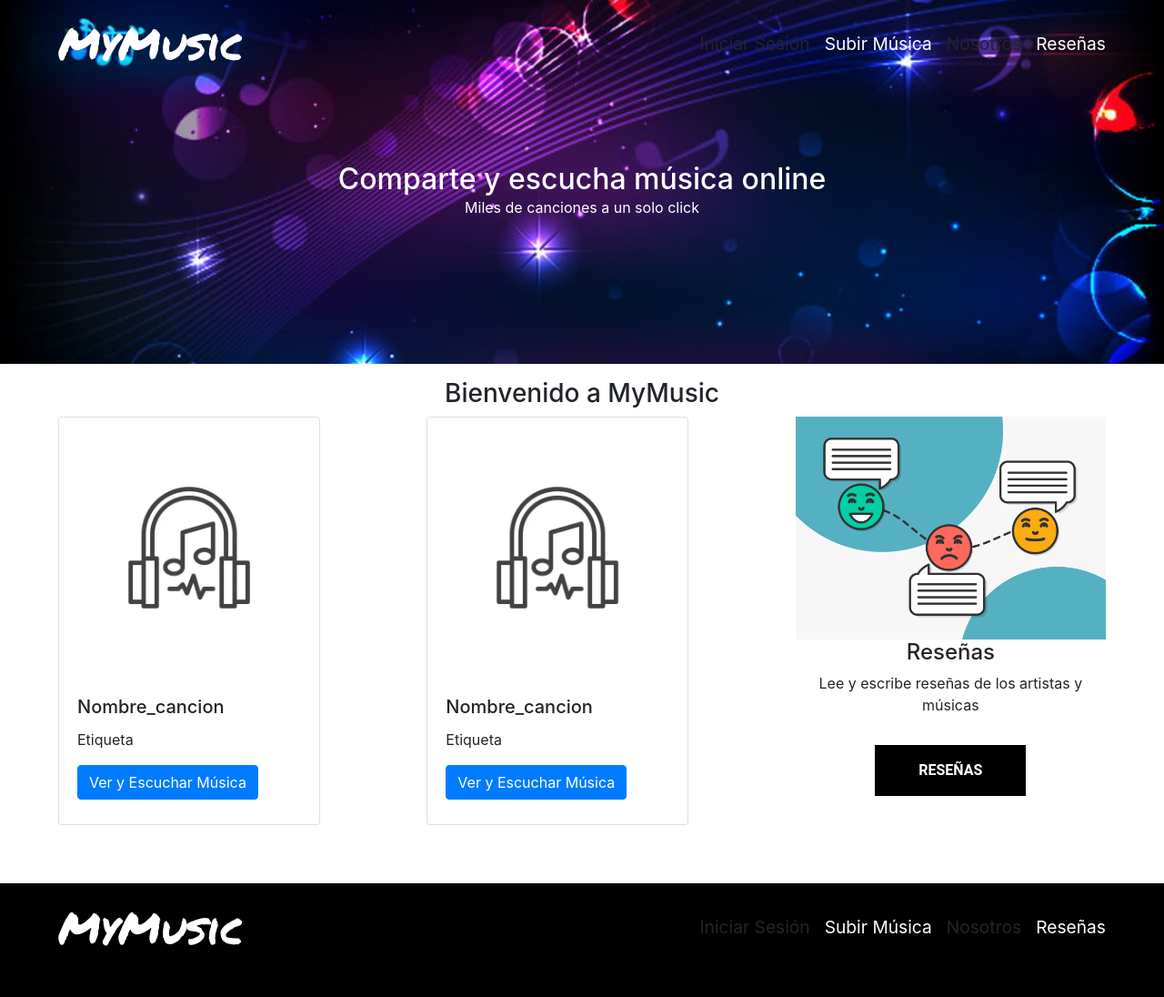
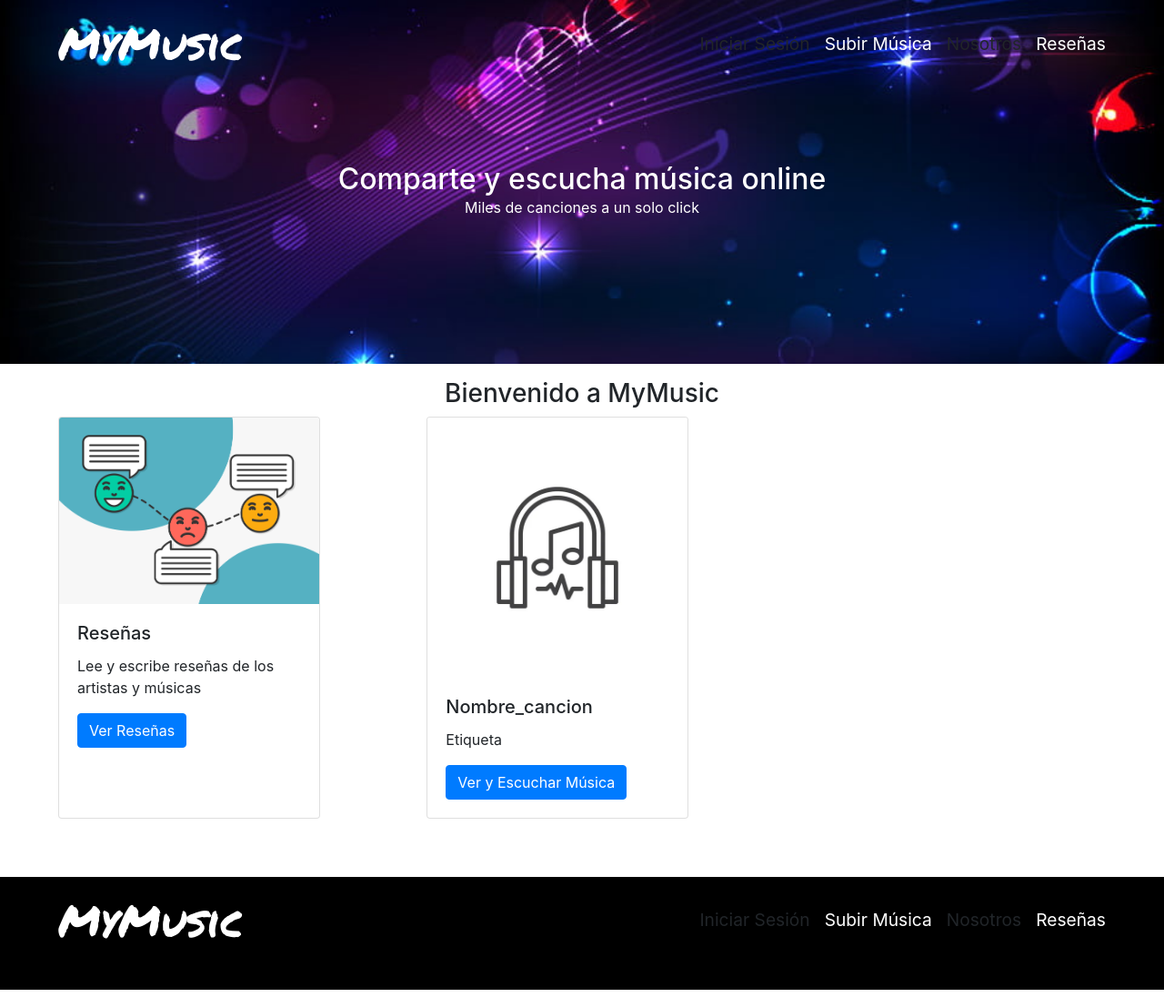
Before and after one commit to roby251/Tw_semestras, a PHP site: page / in a window 1280 px wide. Shown: the whole page at 91% size. Run offline with PHP 8.4, Linux system fonts and the light colour scheme.

Commit message:
card resena

```diff
--- a/index.php
+++ b/index.php
@@ -19,6 +19,15 @@
     <div class="contenedor">
         <h3 class="h3 centrar-texto">Bienvenido a MyMusic</h3>
         <main class="inicio contenido-principal">
+
+        <div class="card" style="width: 18rem;">
+            <img src="./multimedia/img/reseña.png" class="card-img-top" alt="imagen reseña">
+            <div class="card-body">
+                <h5 class="card-title">Reseñas</h5>
+                <p class="card-text">Lee y escribe reseñas de los artistas y músicas</p>
+                <a href="resena.php" class="btn btn-primary">Ver Reseñas</a>
+            </div>
+        </div>
         <div class="card" style="width: 18rem;">
             <img src="./multimedia/img/escucharmusica.jpg" class="card-img-top" alt="imagen escuchar musica">
             <div class="card-body">
@@ -28,26 +37,7 @@
             </div>
         </div>
 
-        <div class="card" style="width: 18rem;">
-            <img src="./multimedia/img/escucharmusica.jpg" class="card-img-top" alt="imagen escuchar musica">
-            <div class="card-body">
-                <h5 class="card-title">Nombre_cancion</h5>
-                <p class="card-text">Etiqueta</p>
-                <a href="escucharMusica.php" class="btn btn-primary">Ver y Escuchar Música</a>
-            </div>
-        </div>
-            <article class="entrada">
-                <div class="entrada__imagen align">
-                    <picture>
-                        <img src="./multimedia/img/reseña.png" alt="imagen reseña">
-                    </picture>
-                </div>
-                <div class="entrada__contenido centrar-texto">
-                    <h4 class="h4 no-margin">Reseñas</h4>
-                    <p>Lee y escribe reseñas de los artistas y músicas</p>
-                    <a href="resena.php" class="boton">Reseñas</a>
-                </div>
-            </article>
+
         </main>
     </div>
     <?php include "footer.php"; ?>
```
